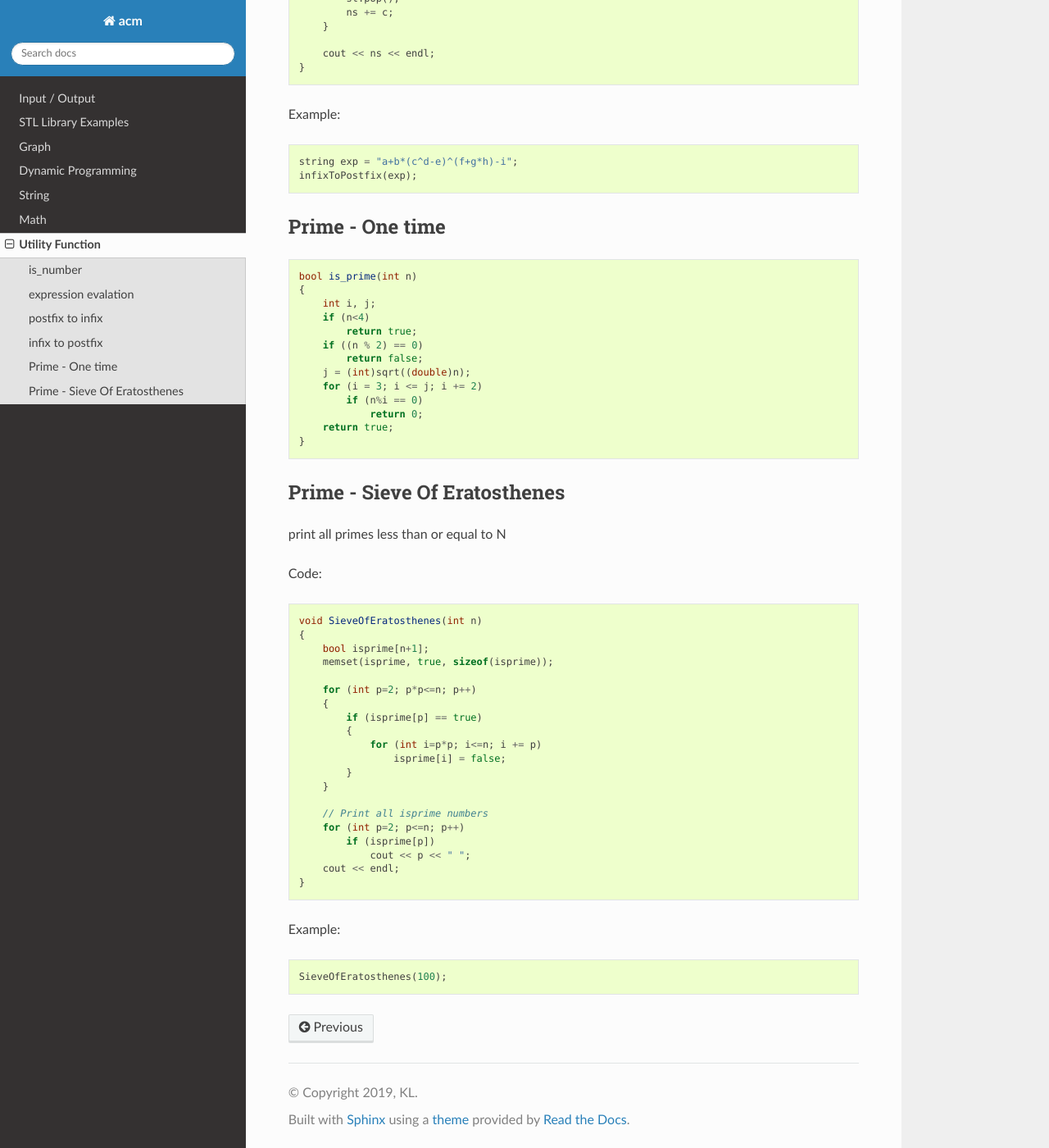
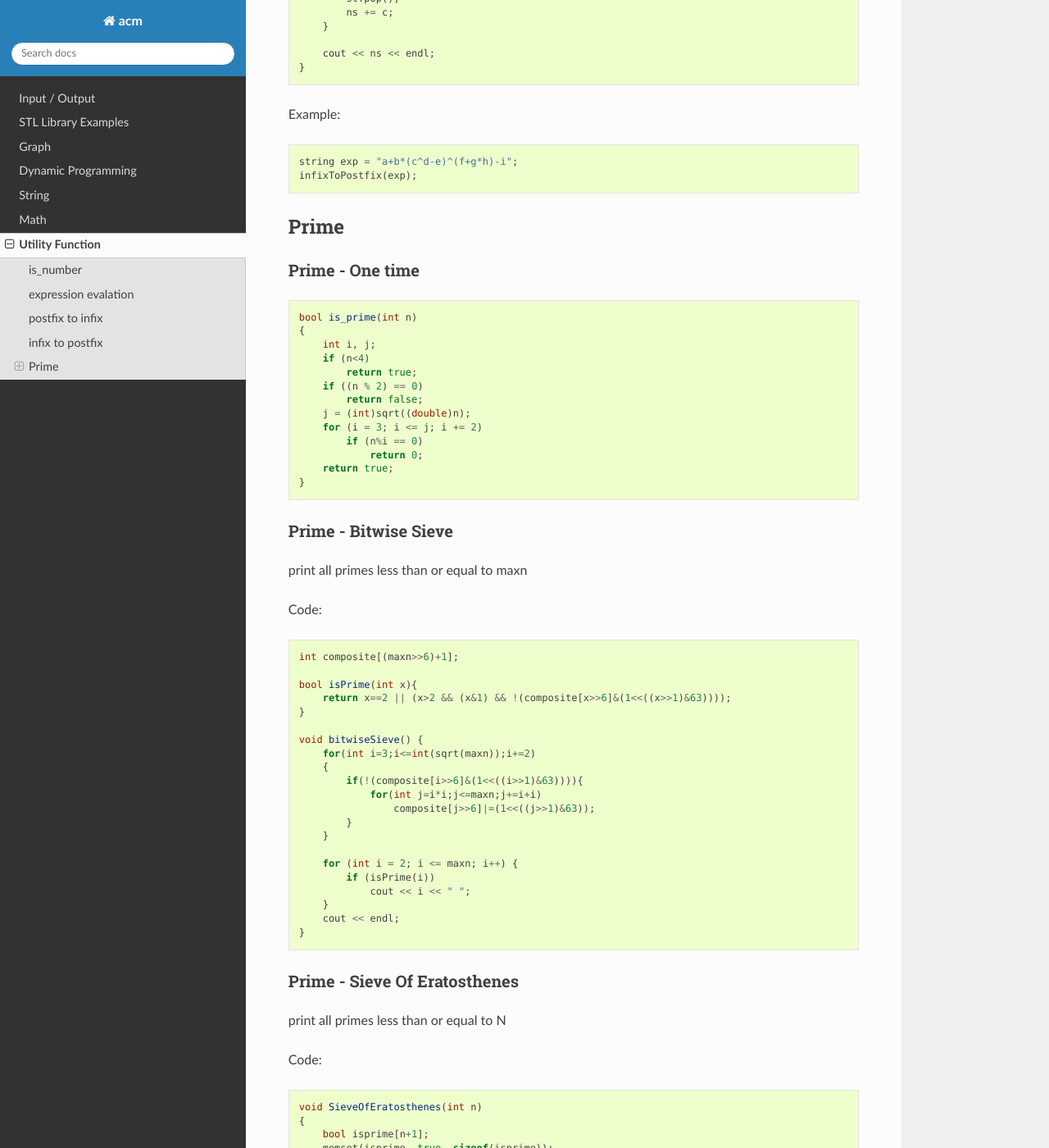
Before and after one commit to klhui97/ACM, a Sphinx documentation site: the page built from docs/source/topics/utils.rst, in a window 1280 px wide and 1400 px high, scrolled down 4268 px. Shown: the whole window at 82% size. Built offline with Sphinx 7.4.7 and the Read the Docs theme 2.0.0, drawn with Linux system fonts in a browser that asks for light colours.

Commit message:
add  Bitwise Sieve

```diff
--- a/docs/source/topics/utils.rst
+++ b/docs/source/topics/utils.rst
@@ -258,8 +258,11 @@ Example:
     string exp = "a+b*(c^d-e)^(f+g*h)-i";
     infixToPostfix(exp);
 
+Prime
+-----
+
 Prime - One time
-----------------
+^^^^^^^^^^^^^^^^^
 
 .. code-block:: cpp
 
@@ -277,8 +280,40 @@ Prime - One time
         return true;
     }
 
+Prime - Bitwise Sieve
+^^^^^^^^^^^^^^^^^^^^^
+
+print all primes less than or equal to maxn
+
+Code:
+
+.. code-block:: cpp
+
+    int composite[(maxn>>6)+1];
+
+    bool isPrime(int x){
+        return x==2 || (x>2 && (x&1) && !(composite[x>>6]&(1<<((x>>1)&63))));
+    }
+
+    void bitwiseSieve() {
+        for(int i=3;i<=int(sqrt(maxn));i+=2)
+        {
+            if(!(composite[i>>6]&(1<<((i>>1)&63)))){
+                for(int j=i*i;j<=maxn;j+=i+i)
+                    composite[j>>6]|=(1<<((j>>1)&63));
+            }
+        }
+
+        for (int i = 2; i <= maxn; i++) {
+            if (isPrime(i))
+                cout << i << " ";
+        }
+        cout << endl;
+    }
+
+
 Prime - Sieve Of Eratosthenes
------------------------------
+^^^^^^^^^^^^^^^^^^^^^^^^^^^^^
 
 print all primes less than or equal to N
 
```
